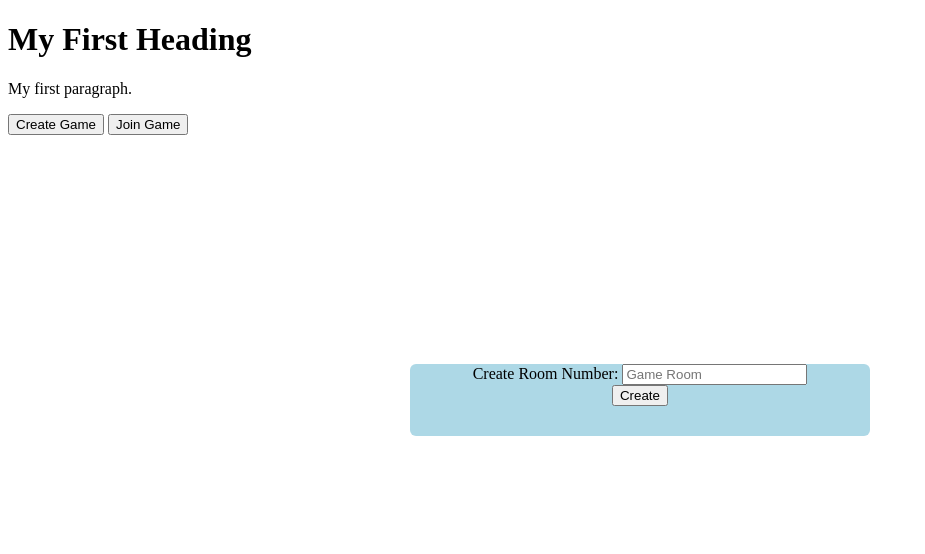
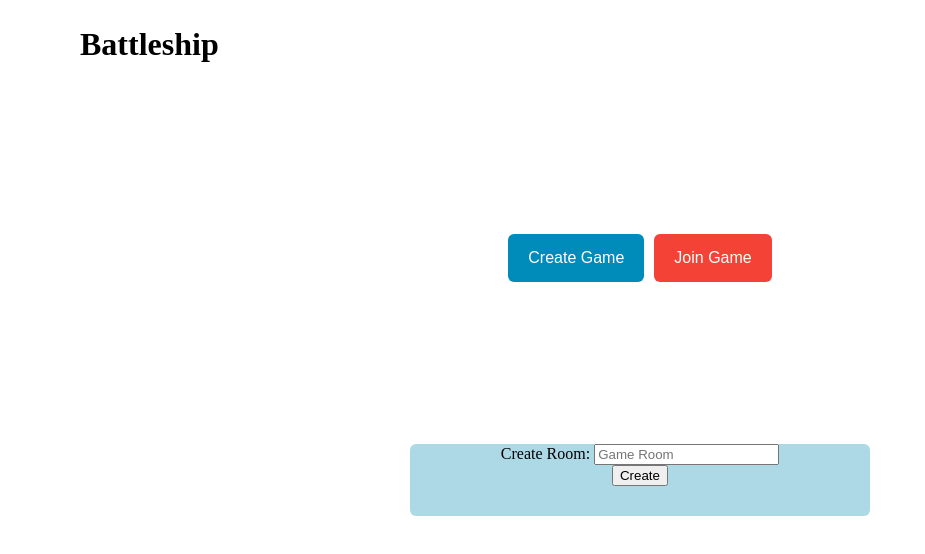
Before and after one commit to coloshword/BattleshipWithSockets, a website: page htmlFiles/index.html in a window 1280 px wide. Both pictures are taken after a click on the button "Create Game". Shown: the whole page, without its empty margins (0-925 px from the left). Drawn offline with nearby package versions, Linux system fonts and the light colour scheme; no server answers.

Commit message:
forgot to commit last weeek'

```diff
--- a/htmlFiles/css/gameStyle.css
+++ b/htmlFiles/css/gameStyle.css
@@ -43,6 +43,10 @@ table {
     float: right;
 }
 
+#enemyGrid {
+    width: 50%;
+    float: right;
+}
 /* BUTTONS*/
 .unpressable {
     pointer-events: none;
--- a/htmlFiles/css/style.css
+++ b/htmlFiles/css/style.css
@@ -3,7 +3,7 @@
     background: #ADD8E6;
     border-radius: 6px;
     position: absolute;
-    top: 50%;
+    top: 60%;
     left: 50%;
     transform: translate(-50%, -50%);
     text-align: center;
@@ -16,7 +16,7 @@
 }
 
 .postCreateGameDisplay {
-    width:400px;
+    width:600px;
     background: #CBC3E3;
     border-radius: 6px;
     position: absolute;
@@ -31,3 +31,69 @@
 .open-postCreateGameDisplay {
     visibility: visible;
 }
+
+.buttonLayout {
+    display: flex;
+    flex-direction: row;
+    justify-content: center;
+    align-items: center;
+    height: 500px;
+}
+
+#buttonPadding {
+    height: 10px;
+    width: 10px;
+}
+
+#verticalPadding {
+    height: 30px;
+}
+
+.btnPrimary {
+    background-color: #008CBA; /* Green */
+    border: none;
+    color: white;
+    padding: 15px 20px;
+    text-align: center;
+    text-decoration: none;
+    display: inline-block;
+    font-size: 16px;
+    border-radius: 6px;
+}
+.btnPrimary:hover {
+    background-color: #008CBA; /* Green */
+    border: none;
+    color: white;
+    padding: 15px 20px;
+    text-align: center;
+    text-decoration: none;
+    display: inline-block;
+    font-size: 16px;
+    border-radius: 6px;
+    box-shadow: 0 12px 16px 0 rgba(0,0,0,0.24), 0 17px 50px 0 rgba(0,0,0,0.19);
+}
+
+.btnSecondary{
+    background-color: #f44336; /* Green */
+    border: none;
+    color: white;
+    padding: 15px 20px;
+    text-align: center;
+    text-decoration: none;
+    display: inline-block;
+    font-size: 16px;
+    border-radius: 6px;
+}
+
+.btnSecondary:hover {
+    background-color: #f44336; /* Green */
+    border: none;
+    color: white;
+    padding: 15px 20px;
+    text-align: center;
+    text-decoration: none;
+    display: inline-block;
+    font-size: 16px;
+    border-radius: 6px;
+    box-shadow: 0 12px 16px 0 rgba(0,0,0,0.24), 0 17px 50px 0 rgba(0,0,0,0.19);
+}
--- a/htmlFiles/index.html
+++ b/htmlFiles/index.html
@@ -3,18 +3,19 @@
 <head>
     <link rel="stylesheet" href="css/style.css">
 </head>
+<h1 style="position:absolute; left:80px; top:5px;">Battleship</h1>
 <body>
-
-    <h1>My First Heading</h1>
-    <p>My first paragraph.</p>
         <div class="createGame">
             <!--param 1 is create game, param 2 is to join a game-->
-        <button class="btn" onclick="showPopup(1)">Create Game</button>
-        <button class="btn" onclick="showPopup(2)">Join Game</button>
+            <div class="buttonLayout">
+                <button type="button" class="btnPrimary" onclick="showPopup(1)">Create Game</button>
+                <div id="buttonPadding"></div>
+                <button type="button" class="btnSecondary" onclick="showPopup(2)">Join Game</button>
+            </div>
             <div class="popup" id="createGamePopup">
                 <form onsubmit="return false">
                     <div class="form-control">
-                    <label for="Room Number">Create Room Number:</label>
+                        <label for="Room Number">Create Room:</label>
                         <input
                             type="text"
                             placeholder="Game Room"
@@ -28,7 +29,7 @@
             <div class="popup" id="joinGamePopup">
                 <form onsubmit="return false">
                     <div class="form-control">
-                    <label for="Room Number">Join Room Number:</label>
+                        <label for="Room Number">Join Room:</label>
                         <input
                             type="text"
                             placeholder="Game Room"
@@ -44,6 +45,5 @@
         <script src="/socket.io/socket.io.js"></script>
         <script src="js/client.js"></script>
 
-
 </body>
 </html>
--- a/htmlFiles/js/battleshipSetup.js
+++ b/htmlFiles/js/battleshipSetup.js
@@ -15,7 +15,6 @@ function createGrid() {
     }
     const gameArea = document.getElementById("gridArea");
     gameArea.innerHTML = html;
-    console.log(html);
     return html;
 }
 
--- a/htmlFiles/js/client.js
+++ b/htmlFiles/js/client.js
@@ -31,43 +31,15 @@ var gameLoopDisplay = (" \
 <body>\
     <div id=\"gridArea\"></div>\
     <div class='padding'></div> \
+    <div id='enemyGrid'></div>\
     <button onclick=\"sendMsgServer()\">send msg</button>\
-    <script src=\"js/battleshipLoop.js\"></script>\
+    <script src='js/battleshipLoop.js'></script>\
 \
 </body>\
 </html> \
 ");
 
-//set up game
-socket.on('startGame', function (result){
-    document.write(gameDisplay);
-});
 
-function sendMsgServer() {
-    socket.emit('ack', socket_room);
-}
-
-socket.on('msg', function(msgval){
-    console.log(msgval);
-});
-
-// Set up ready
-function shipsSetup() {
-    socket.emit('shipsSetup', socket_room); // let the server know
-}
-
-// starting the actual game loop
-socket.on('startGameLoop' ,function(){
-    gameLoop();
-});
-
-function gameLoop() {
-    // write new html to the frontend
-    document.querySelector("html").innerHTML = "";
-    document.open();
-    document.write(gameLoopDisplay);
-    console.log("game log");
-}
 //Front End Helper functions for the landing page
 function showPopup(option) {
     let popup;
@@ -124,3 +96,34 @@ function joinSocketRoom(option) {
         socket_room = gameRoomVal;
     }
 }
+
+//set up game
+socket.on('startGame', function (result){
+    document.write(gameDisplay);
+});
+
+function sendMsgServer() {
+    socket.emit('ack', socket_room);
+}
+
+socket.on('msg', function(msgval){
+    console.log(msgval);
+});
+
+// Set up ready
+function shipsSetup() {
+    socket.emit('shipsSetup', socket_room); // let the server know
+}
+
+// starting the actual game loop
+socket.on('startGameLoop' ,function(){
+    gameLoop();
+});
+
+function gameLoop() {
+    // write new html to the frontend
+    document.querySelector("html").innerHTML = "";
+    document.open();
+    document.write(gameLoopDisplay);
+    console.log("game log");
+}
```
Also changed, not shown: htmlFiles/js/battleshipLoop.js (+13 -7 lines). Lines whose indentation alone changed are shown as unchanged.
